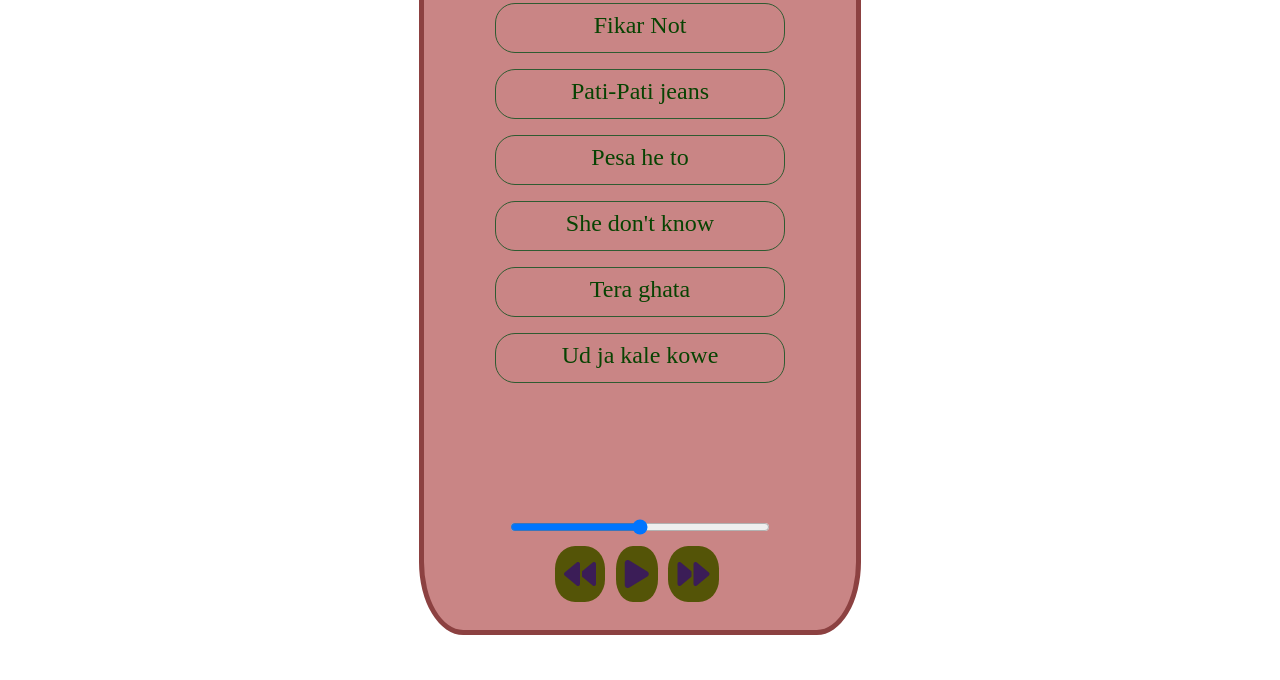
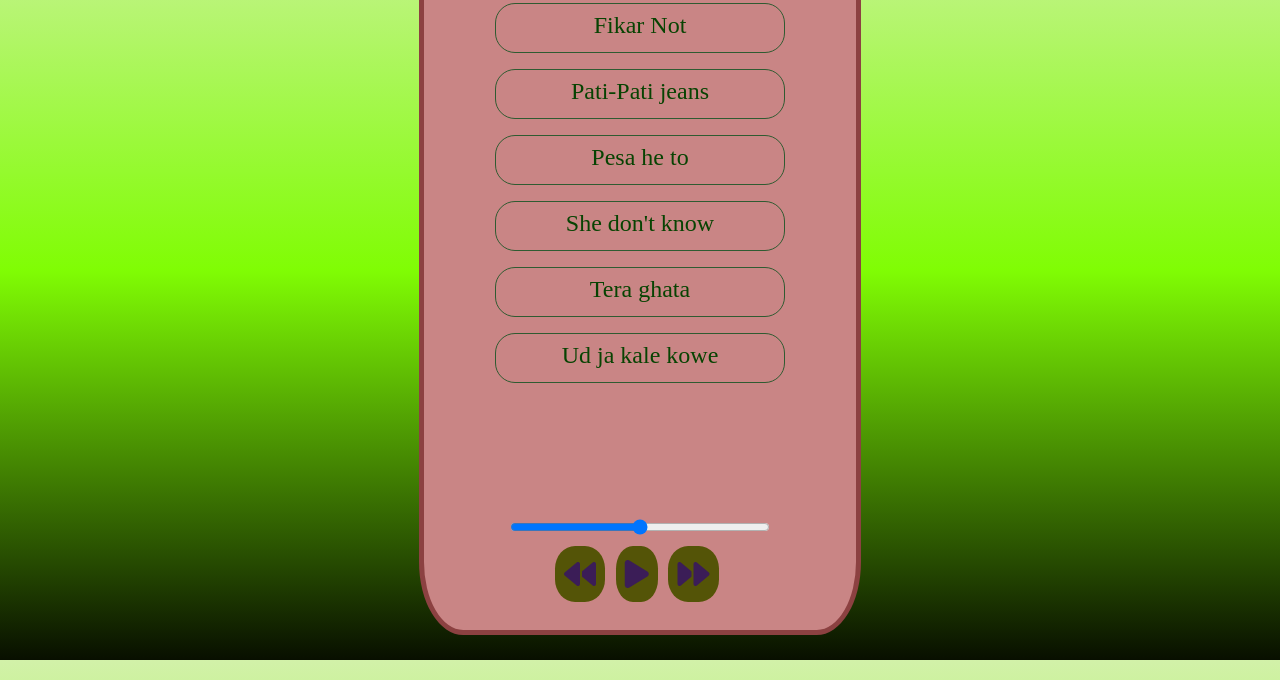
Before and after one commit to Paramveergithub/Music_App, a plain HTML site: page Frontend/index.html in a window 1280 px wide. Shown: the part 120-800 px from the top of the page. Drawn offline with Linux system fonts and the light colour scheme.

Commit message:
Made Changes

```diff
--- a/Frontend/style.css
+++ b/Frontend/style.css
@@ -1,3 +1,6 @@
+html{
+  background: linear-gradient(to bottom, #d2f1a9, #80fd04, #080f00);
+}
 .container{
   height: 90vh;
   width: 27rem;
```
